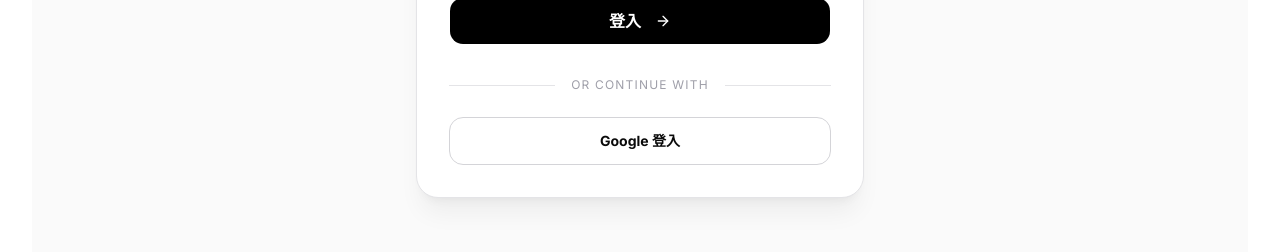
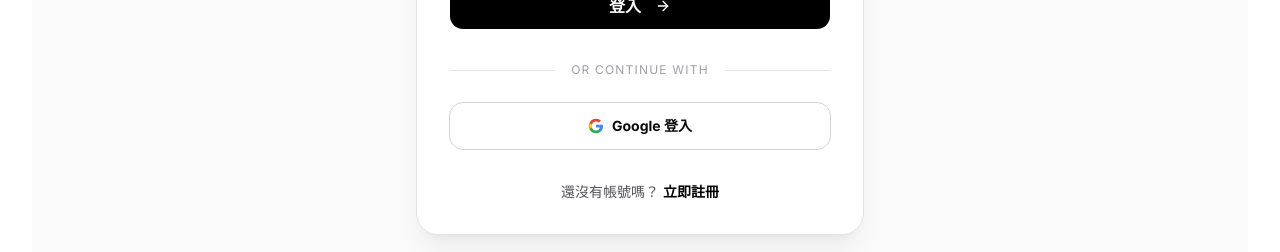
Before and after one commit to pp666123/ecommerce, a Next.js app: page /login in a window 1280 px wide. Shown: the part 461-713 px from the top of the page. Built offline with nearby package versions, Linux system fonts and the light colour scheme; no server answers.

Commit message:
fex: debug

```diff
--- a/app/login/page.tsx
+++ b/app/login/page.tsx
@@ -10,6 +10,7 @@ import { authApi } from "@/services/api";
 import {
   GoogleOAuthProvider,
   GoogleLogin,
+  useGoogleLogin,
   CredentialResponse,
 } from "@react-oauth/google";
 import { useAuthStore } from "@/store/useAuthStore";
@@ -17,26 +18,29 @@ import { useAuthStore } from "@/store/useAuthStore";
 export default function LoginPage() {
   const router = useRouter();
   const [isLoading, setIsLoading] = useState(false);
+
   const { checkAuth } = useAuthStore();
 
-  // 使用 FormData 讀取表單，優點：不需要為每個輸入框建立 useState，大幅減少重新渲染
   const handleLogin = async (e: React.FormEvent<HTMLFormElement>) => {
     e.preventDefault();
     setIsLoading(true);
-
     const formData = new FormData(e.currentTarget);
     const email = formData.get("email") as string;
     const password = formData.get("password") as string;
-
     try {
       await authApi.login({ email, password });
+
       await checkAuth();
 
-      toast.success("登入成功！", { description: "歡迎回來，準備開始購物吧。" });
+      toast.success("登入成功！", {
+        description: "歡迎回來，準備開始購物吧。",
+      });
       router.push("/");
       router.refresh();
     } catch (error) {
-      const errorMessage = error instanceof Error ? error.message : "發生未知錯誤";
+      // 安全地處理 unknown 型別的錯誤
+      const errorMessage =
+        error instanceof Error ? error.message : "發生未知錯誤";
       toast.error("登入失敗", { description: errorMessage });
     } finally {
       setIsLoading(false);
@@ -45,15 +49,19 @@ export default function LoginPage() {
 
   const handleGoogleSuccess = async (response: CredentialResponse) => {
     if (!response.credential) return;
+    try {
+      // 呼叫剛剛封裝好的 API
+      await authApi.googleLogin({ credential: response.credential });
 
-    try {
-      await authApi.googleLogin({ credential: response.credential });
       await checkAuth();
+
       toast.success("登入成功！", { description: "歡迎回來" });
       router.push("/");
       router.refresh();
     } catch (error) {
-      const errorMessage = error instanceof Error ? error.message : "發生未知錯誤";
+      // 安全地處理由 fetcher 拋出的錯誤訊息
+      const errorMessage =
+        error instanceof Error ? error.message : "發生未知錯誤";
       toast.error("Google 登入失敗", { description: errorMessage });
     }
   };
@@ -62,21 +70,27 @@ export default function LoginPage() {
     <div className="w-full min-h-[80vh] flex items-center justify-center px-4 py-12 bg-zinc-50 dark:bg-zinc-950">
       <div className="w-full max-w-md bg-white dark:bg-zinc-900 p-8 rounded-3xl shadow-xl shadow-black/5 border border-zinc-200 dark:border-zinc-800">
         <div className="text-center mb-8">
-          <h1 className="text-3xl font-bold text-zinc-900 dark:text-white">歡迎回來</h1>
-          <p className="text-zinc-500 mt-2 text-sm">請輸入您的電子郵件與密碼登入</p>
+          <h1 className="text-3xl font-bold text-zinc-900 dark:text-white">
+            歡迎回來
+          </h1>
+          <p className="text-zinc-500 mt-2 text-sm">
+            請輸入您的電子郵件與密碼登入
+          </p>
         </div>
 
         <form onSubmit={handleLogin} className="space-y-5">
           <div className="space-y-2">
-            <label className="text-sm font-bold text-zinc-700 dark:text-zinc-300">電子郵件</label>
+            <label className="text-sm font-bold text-zinc-700 dark:text-zinc-300">
+              電子郵件
+            </label>
             <div className="relative">
               <div className="absolute inset-y-0 left-0 pl-4 flex items-center pointer-events-none">
                 <Mail className="h-5 w-5 text-zinc-400" />
               </div>
               <input
                 type="email"
+                required
                 name="email"
-                required
                 className="w-full pl-11 pr-4 py-3 rounded-xl border border-zinc-300 dark:border-zinc-700 bg-white dark:bg-zinc-950 focus:ring-2 focus:ring-black dark:focus:ring-white outline-none transition-all text-sm"
                 placeholder="hello@gmail.com"
               />
@@ -85,8 +99,13 @@ export default function LoginPage() {
 
           <div className="space-y-2">
             <div className="flex items-center justify-between">
-              <label className="text-sm font-bold text-zinc-700 dark:text-zinc-300">密碼</label>
-              <Link href="/forgot-password" className="text-xs font-medium text-zinc-500 hover:text-black dark:hover:text-white transition-colors">
+              <label className="text-sm font-bold text-zinc-700 dark:text-zinc-300">
+                密碼
+              </label>
+              <Link
+                href="/forgot-password"
+                className="text-xs font-medium text-zinc-500 hover:text-black dark:hover:text-white transition-colors"
+              >
                 忘記密碼？
               </Link>
             </div>
@@ -96,8 +115,8 @@ export default function LoginPage() {
               </div>
               <input
                 type="password"
+                required
                 name="password"
-                required
                 className="w-full pl-11 pr-4 py-3 rounded-xl border border-zinc-300 dark:border-zinc-700 bg-white dark:bg-zinc-950 focus:ring-2 focus:ring-black dark:focus:ring-white outline-none transition-all text-sm"
                 placeholder="••••••••"
               />
@@ -115,25 +134,68 @@ export default function LoginPage() {
         </form>
 
         <div className="mt-8 relative flex items-center justify-center">
-          <div className="absolute inset-0 flex items-center"><div className="w-full border-t border-zinc-200 dark:border-zinc-800" /></div>
-          <div className="relative bg-white dark:bg-zinc-900 px-4 text-xs text-zinc-400 uppercase tracking-widest">Or continue with</div>
+          <div className="absolute inset-0 flex items-center">
+            <div className="w-full border-t border-zinc-200 dark:border-zinc-800"></div>
+          </div>
+          <div className="relative bg-white dark:bg-zinc-900 px-4 text-xs text-zinc-400 uppercase tracking-widest">
+            Or continue with
+          </div>
         </div>
 
-        <div className="mt-6 relative w-full">
-          <Button variant="outline" className="w-full h-12 rounded-xl font-bold border-zinc-300 dark:border-zinc-800 flex items-center justify-center gap-2">
+        <div className="mt-6">
+          <div className="relative w-full">
+            {/* 1. 這是你精心設計的漂亮按鈕 (純 UI) */}
+            <Button
+              type="button"
+              variant="outline"
+              className="w-full h-12 rounded-xl font-bold border-zinc-300 dark:border-zinc-800 transition-colors flex items-center justify-center gap-2"
+            >
+              <svg viewBox="0 0 24 24" className="w-5 h-5">
+                <path
+                  d="M22.56 12.25c0-.78-.07-1.53-.2-2.25H12v4.26h5.92c-.26 1.37-1.04 2.53-2.21 3.31v2.77h3.57c2.08-1.92 3.28-4.74 3.28-8.09z"
+                  fill="#4285F4"
+                />
+                <path
+                  d="M12 23c2.97 0 5.46-.98 7.28-2.66l-3.57-2.77c-.98.66-2.23 1.06-3.71 1.06-2.86 0-5.29-1.93-6.16-4.53H2.18v2.84C3.99 20.53 7.7 23 12 23z"
+                  fill="#34A853"
+                />
+                <path
+                  d="M5.84 14.09c-.22-.66-.35-1.36-.35-2.09s.13-1.43.35-2.09V7.07H2.18C1.43 8.55 1 10.22 1 12s.43 3.45 1.18 4.93l2.85-2.22.81-.62z"
+                  fill="#FBBC05"
+                />
+                <path
+                  d="M12 5.38c1.62 0 3.06.56 4.21 1.64l3.15-3.15C17.45 2.09 14.97 1 12 1 7.7 1 3.99 3.47 2.18 7.07l3.66 2.84c.87-2.6 3.3-4.53 6.16-4.53z"
+                  fill="#EA4335"
+                />
+              </svg>
               Google 登入
             </Button>
+
+            {/* 2. Google 的元件蓋在上面，設為完全透明，並設為絕對定位 */}
             <div className="absolute inset-0 opacity-0 cursor-pointer overflow-hidden rounded-xl">
-            <GoogleOAuthProvider clientId={process.env.NEXT_PUBLIC_GOOGLE_CLIENT_ID!}>
+              <GoogleOAuthProvider
+                clientId={process.env.NEXT_PUBLIC_GOOGLE_CLIENT_ID!}
+              >
                 <GoogleLogin
                   onSuccess={handleGoogleSuccess}
                   onError={() => toast.error("登入失敗")}
-                width="384px"
+                  width="384px" // 確保寬度蓋滿
                 />
               </GoogleOAuthProvider>
             </div>
           </div>
         </div>
+
+        <p className="mt-8 text-center text-sm text-zinc-600 dark:text-zinc-400">
+          還沒有帳號嗎？{" "}
+          <Link
+            href="/register"
+            className="font-bold text-black dark:text-white hover:underline underline-offset-4"
+          >
+            立即註冊
+          </Link>
+        </p>
+      </div>
     </div>
   );
 }
```
Also changed, not shown: components/navbar/avatar.tsx (+39 -82 lines). Lines whose indentation alone changed are shown as unchanged.
